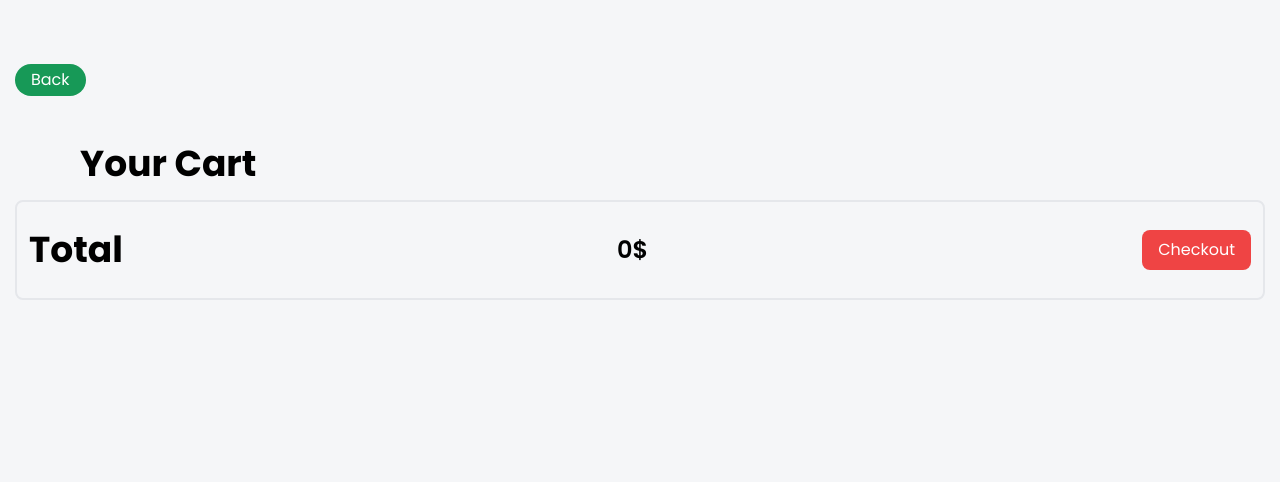
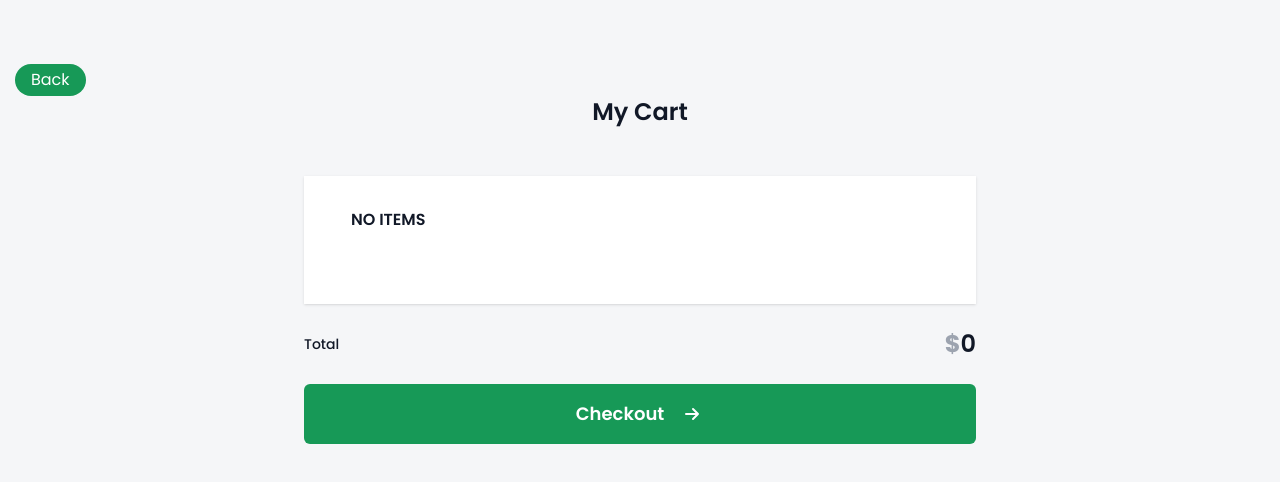
Before and after one commit to Apsan1/Farmtastic-Finds-L5CG10, a React (Vite) app in the folder frontend/vite-project/: page /cart in a window 1280 px wide. Shown: the top 482 px of the page. Built offline with nearby package versions, Linux system fonts and the light colour scheme.

Commit message:
Updated the My cart display UI

```diff
--- a/frontend/vite-project/src/cart.jsx
+++ b/frontend/vite-project/src/cart.jsx
@@ -21,20 +21,35 @@ const Cart = () => {
     const total = fetchTotal();
     return (
         <div className="container pt-16">
-            <div className="lg:flex justify-between items-center">
-                <div className="space-x-4 mt:8 lg:mt-0">
+            <div className="space-x-4 mt:8 lg:mt-0">
                     <button className="trending_btn" onClick={handleShopClick} >Back</button>
                 </div>
-            </div>
-            <div className="grid sm:grid-cols-2 md:grid-cols-4 lg:grid-cols-4 pt-8 gap-2 relative">
-                <CartCard />
-            </div>
-
-            <div className="total border-2 rounded-lg flex justify-between items-center p-3">
-                <h1 className="text-4xl font-bold my-4">Total</h1>
-                <h2 className="text-2xl font-semibold">{total}$</h2>
-                <button className="bg-red-500 text-white px-4 py-2 rounded-lg">Checkout</button>
-            </div>
+                <div class="flex items-center justify-center">
+      <h1 class="text-2xl font-semibold text-gray-900">My Cart</h1>
+    </div>
+          <div class="mx-auto mt-8 max-w-2xl md:mt-12">
+      <div class="bg-white shadow">
+        <div class="px-4 py-6 sm:px-8 sm:py-10">
+          <div class="flow-root">
+            <ul class="-my-8">
+              <li class="flex flex-col space-y-4 py-6 text-left sm:flex-row sm:space-x-5 sm:space-y-0">
+                <CartCard/></li>  </ul>
+          </div>
+        </div>
+        </div>
+        <div class="mt-6 flex items-center justify-between">
+            <p class="text-sm font-medium text-gray-900">Total</p>
+            <p class="text-2xl font-semibold text-gray-900"><span class="text-s font-bold text-gray-400">$</span>{total}</p>
+          </div>
+          <div class="mt-6 text-center">
+            <button type="button" class="group inline-flex w-full items-center justify-center rounded-md trending_btn px-6 py-4 text-lg font-semibold text-white transition-all duration-200 ease-in-out focus:shadow hover:trending__btn">
+              Checkout
+              <svg xmlns="http://www.w3.org/2000/svg" class="group-hover:ml-8 ml-4 h-6 w-6 transition-all" fill="none" viewBox="0 0 24 24" stroke="currentColor" stroke-width="2">
+                <path stroke-linecap="round" stroke-linejoin="round" d="M13 7l5 5m0 0l-5 5m5-5H6" />
+              </svg>
+            </button>
+          </div>
+        </div>
         </div>
     );
 }
--- a/frontend/vite-project/src/components/CartCard.jsx
+++ b/frontend/vite-project/src/components/CartCard.jsx
@@ -2,10 +2,6 @@ import React, { useContext } from "react";
 import { AiFillStar, AiOutlineStar, AiOutlineShopping, AiFillHeart } from "react-icons/ai";
 
 import { CartContext } from "../context/cart";
-
-const cart = JSON.parse(localStorage.getItem("productData")) || [];
-
-//put the local storage data in the cart page to display the items which are added to the cart
 
 const CartCard = () => {
     const { cartItems, setCartItems } = useContext(CartContext);
@@ -17,29 +13,40 @@ const CartCard = () => {
     };
 
     return (
-        <div className="flex flex-col items-center justify-center">
-            <h1 className="text-4xl font-bold my-4">Your Cart</h1>
-            {cartItems.map((product) => (
-    <div key={product.id} className="flex items-center justify-between w-1/2 p-4 gap-9">
-        <img src={product.img} alt={product.name} className="border-2 rounded-lg h-100 w-100 object-cover" />
-        <div>
-            <h2 className="text-xl font-semibold">{product.name}</h2>
-            <h3 className="text-xl font-light">${product.price}</h3>
-            {/* <h3 className="text-xl font-light">{product.quantity}</h3> */}
-        </div>
-        <button
-            className="bg-red-500 text-white px-4 py-2 rounded-lg"
-            onClick={() => removeFromCart(product)}
-        >
-            Remove
-        </button>
-    </div>
-
-
-))}
-
+        <div className="container">
+            {cartItems.length === 0 ? (
+                <div className="relative flex flex-1 flex-col justify-between mb-10">
+                    <div className="sm:col-gap-5 sm:grid sm:grid-cols-2">
+                        <div className="pr-8 sm:pr-5">
+                            <p className="text-base font-semibold text-gray-900">NO ITEMS</p>
+                        </div>
+                    </div>
+                </div>
+            ) : (
+                cartItems.map((product) => (
+                    <div className="product-item" key={product.id}>
+                        <div className="shrink-0">
+                            <img className="h-24 w-24 max-w-full rounded-lg object-cover" src={product.img} alt={product.name}/>
+                        </div>
+                        <div className="relative flex flex-1 flex-col justify-between mb-10">
+                            <div className="sm:col-gap-5 sm:grid sm:grid-cols-2">
+                                <div className="pr-8 sm:pr-5">
+                                    <p className="text-base font-semibold text-gray-900">{product.name}</p>
+                                    <p className="mx-0 mt-1 mb-0 text-base font-semibold text-gray-900">${product.price}</p>
+                                    {/* <p className="mx-0 mt-1 mb-0 text-base font-semibold text-gray-900">Quantity: {product.quantity}</p> */}
+                                </div>
+                            </div>
+                            <div className="absolute top-0 right-0 flex sm:bottom-0 sm:top-auto">
+                                <button className="bg-red-500 text-white px-4 py-2 rounded-lg" onClick={() => removeFromCart(product)}>
+                                    Remove
+                                </button>
+                            </div>
+                        </div>
+                    </div>
+                ))
+            )}
         </div>
     );
-}
+};
 
 export default CartCard;
```
